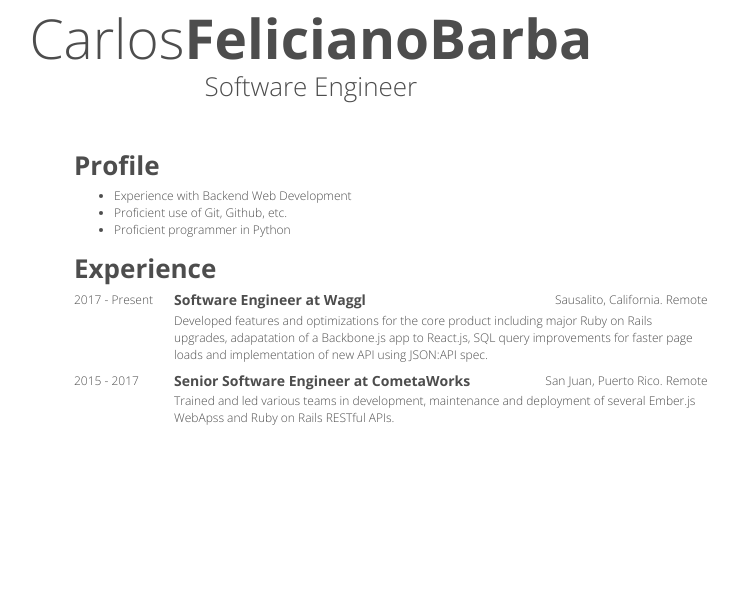
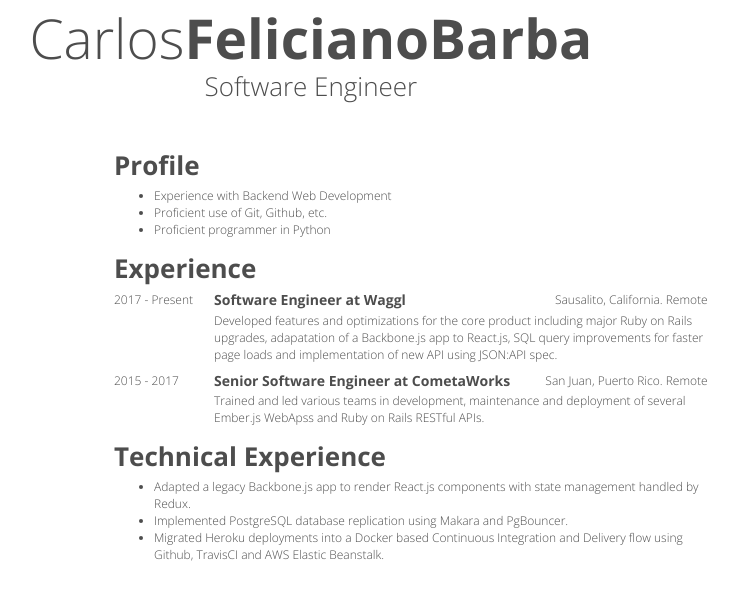
Before and after one commit to carloscheddar/react-resume, a React (Create React App) app: page / in a window 1280 px wide. Shown: the top 598 px of the page, without its empty margins (86-824 px from the left). Built offline with nearby package versions, Linux system fonts and the light colour scheme; the HTML template or start-up script is replaced by a standard one.

Commit message:
Add Bullets to the bottom with technical experience

```diff
--- a/src/App.tsx
+++ b/src/App.tsx
@@ -31,10 +31,16 @@ const experiences: ExperienceType[] = [
   }
 ]
 
+const technicalBullets = [
+  "Adapted a legacy Backbone.js app to render React.js components with state management handled by Redux.",
+  "Implemented PostgreSQL database replication using Makara and PgBouncer.",
+  "Migrated Heroku deployments into a Docker based Continuous Integration and Delivery flow using Github, TravisCI and AWS Elastic Beanstalk."
+]
+
 // The first column controls the width of the sidebar
 const Content = styled.div`
   display: grid;
-  grid-template-columns: 160px auto;
+  grid-template-columns: 200px auto;
 `
 
 const App = () => {
@@ -46,6 +52,7 @@ const App = () => {
         <div>
           <Bullets sectionName="Profile" bullets={profileBullets} />
           <Experience {...{experiences}} />
+          <Bullets sectionName="Technical Experience" bullets={technicalBullets} />
         </div>
       </Content>
     </div>
```
